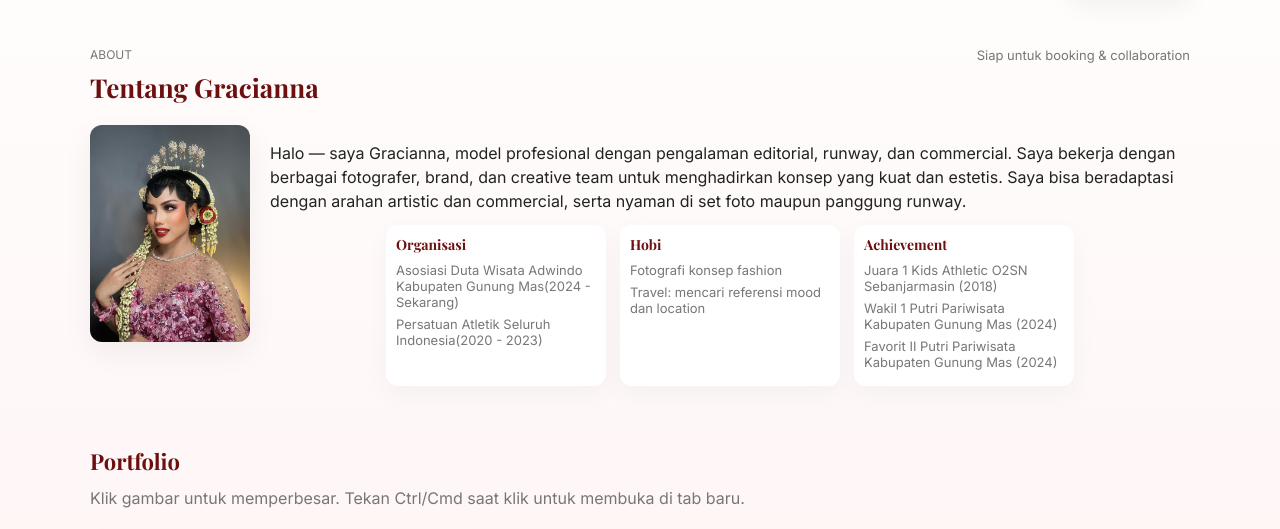
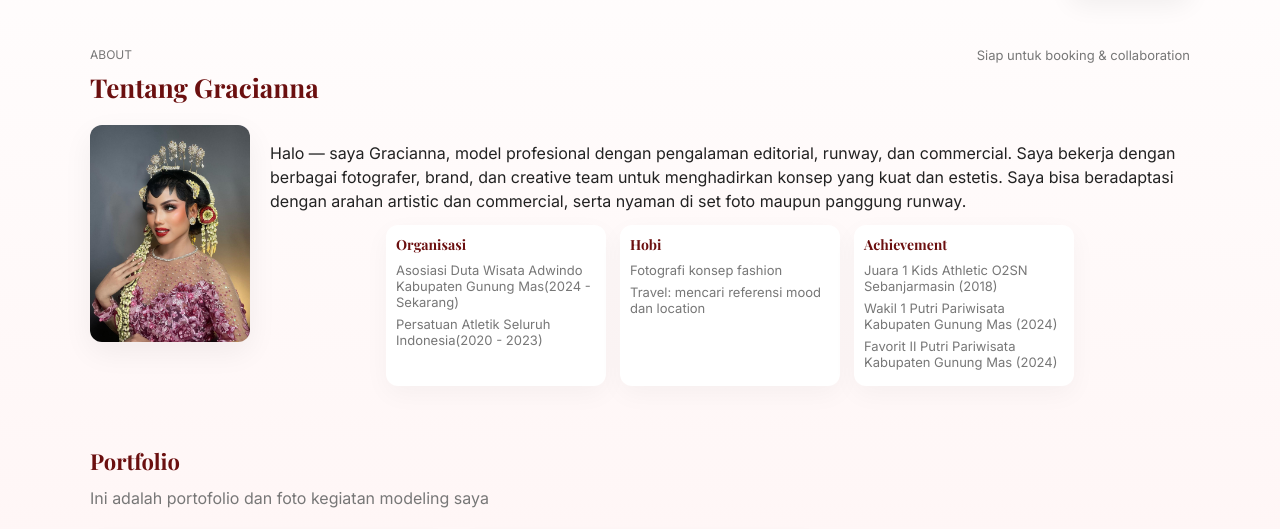
Before and after one commit to reonDay/Gracianna-Manumpahi-Portofolio-, a plain HTML site: page index.html in a window 1280 px wide. Shown: the part 257-786 px from the top of the page. Drawn offline with nearby package versions, Linux system fonts and the light colour scheme.

Commit message:
Update index.html

```diff
--- a/index.html
+++ b/index.html
@@ -394,7 +394,7 @@
     <!-- PORTFOLIO CAROUSEL (tetap di bawah About) -->
     <section id="portfolio" aria-label="Portfolio">
       <h2 style="font-size:22px;color:var(--maroon)">Portfolio</h2>
-      <p style="color:var(--muted);margin:6px 0 18px">Klik gambar untuk memperbesar. Tekan Ctrl/Cmd saat klik untuk membuka di tab baru.</p>
+      <p style="color:var(--muted);margin:6px 0 18px">Ini adalah portofolio dan foto kegiatan modeling saya</p>
 
       <div class="portfolio-wrap">
         <div class="carousel" id="carousel" aria-live="polite">
```
